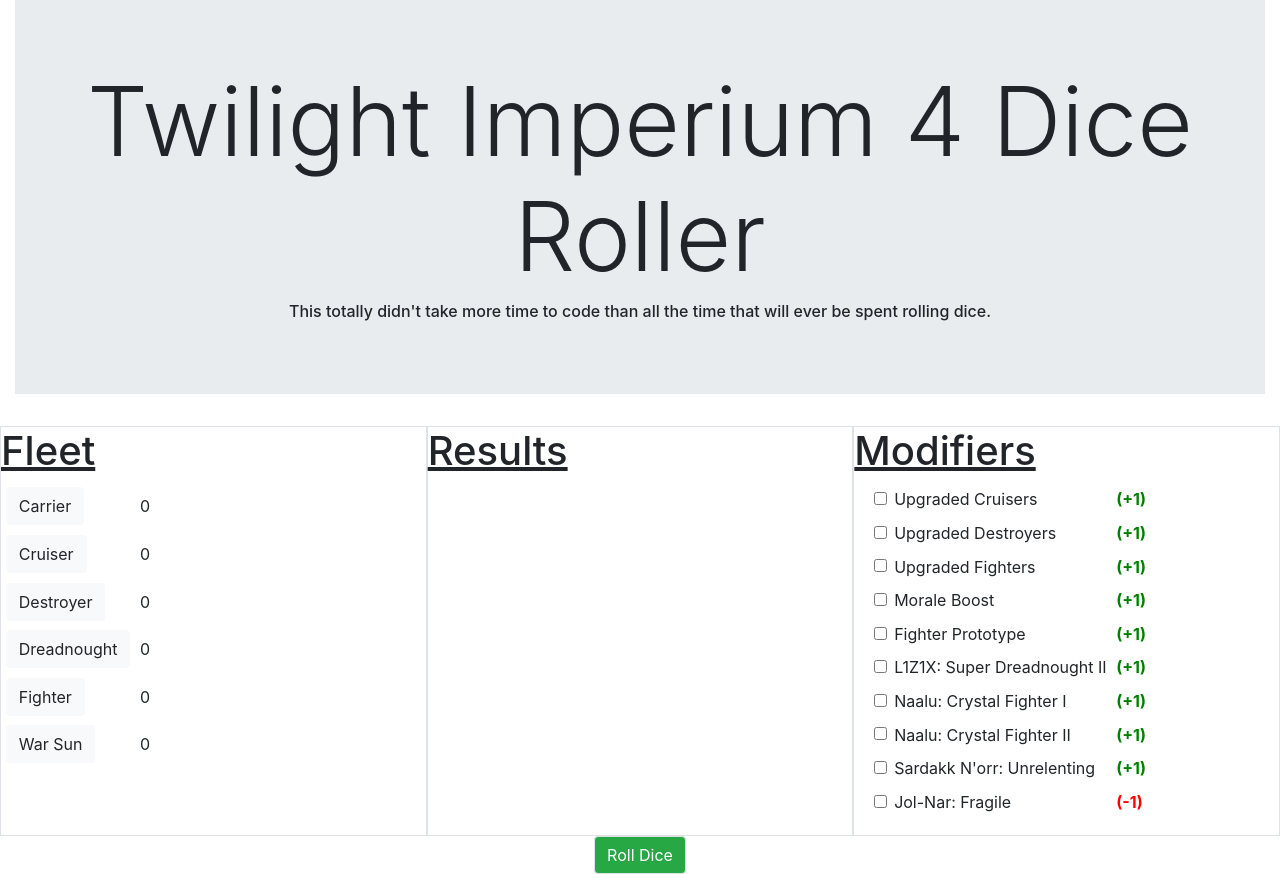
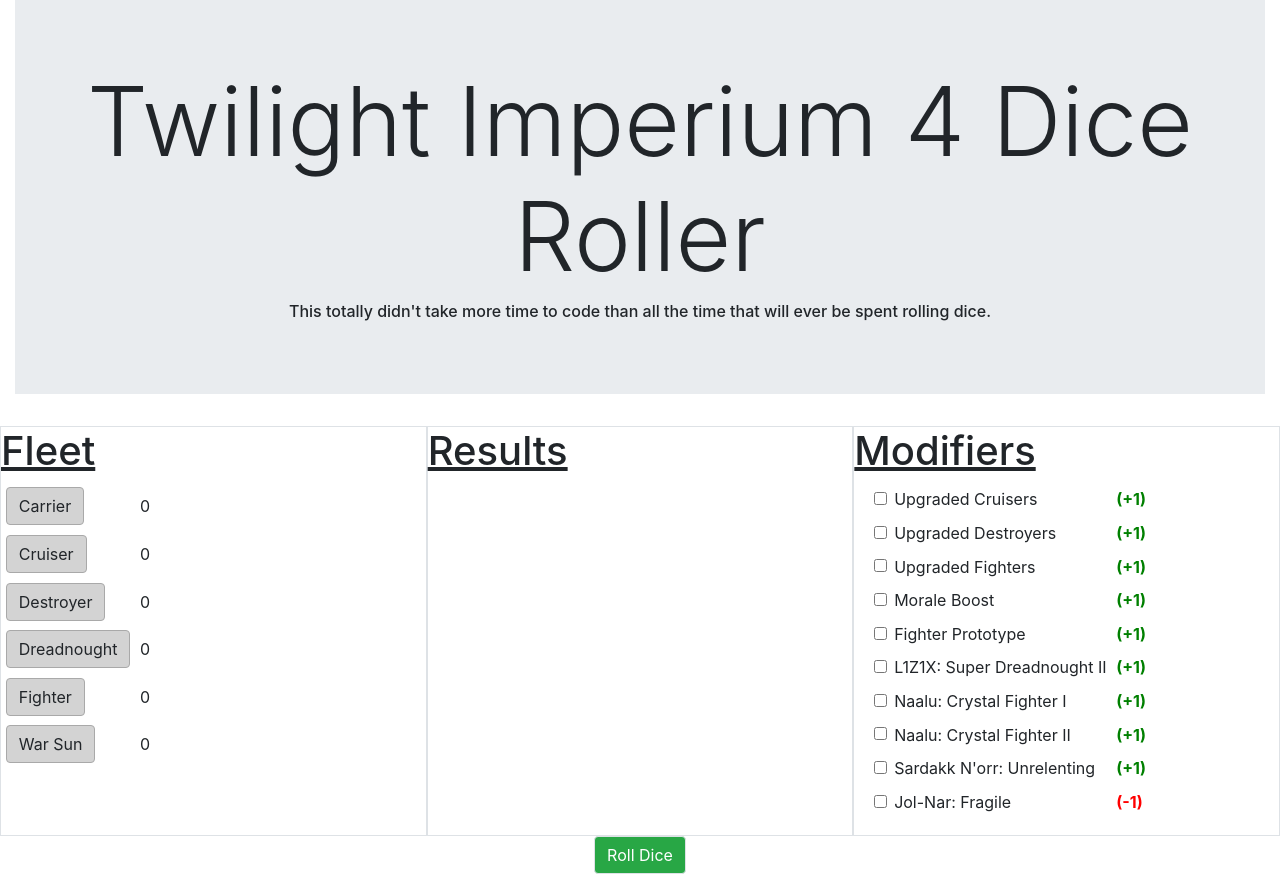
Before and after one commit to UvulaBob/ti4dice, a React (Create React App) app: page / in a window 1280 px wide. Built offline with nearby package versions, Linux system fonts and the light colour scheme.

Commit message:
Refactoring some .push() calls

```diff
--- a/src/App.js
+++ b/src/App.js
@@ -22,7 +22,7 @@
 
     handleModifierCheckboxChange = (e) => {
         if (this.activeModifierIds.includes(e.target.id)) {
-            this.activeModifierIds = this.activeModifierIds.filter((activeModifier) => { return activeModifier !== e.target.id});
+            this.activeModifierIds.splice(this.activeModifierIds.indexOf(e.target.id), 1);
         } else {
             this.activeModifierIds.push(e.target.id);
         }
@@ -30,13 +30,12 @@
 
 
     handleShipButtonClick = (e) => {
-        if (this.state.combatStarted) {
-            return;
+        if (!this.state.combatStarted) {
+            const shipName = e.target.name;
+            const newState = Object.assign({}, this.state);
+            newState.fleet[shipName].push(ShipDefinitions[shipName]);
+            this.setState(newState);
         }
-        const shipName = e.target.name;
-        const newState = Object.assign({}, this.state);
-        newState.fleet[shipName].push(ShipDefinitions[shipName]);
-        this.setState(newState);
     };
 
     handleRollDiceButtonClick = () => {
@@ -44,25 +43,25 @@
     };
 
     render() {
-        const resultItems = [];
+        let resultItems = [];
+
         if (this.state.combatStarted) {
-            for (let shipType in this.state.fleet) {
+            resultItems = Object.keys(this.state.fleet).filter((shipType) => {
+                return this.state.fleet[shipType].length > 0;
+            }).map((shipType) => {
                 const shipCount = this.state.fleet[shipType].length;
-                if (shipCount > 0) {
-                    resultItems.push(<ResultItem key={resultItems.length - 1}  activeModifierIds={this.activeModifierIds} ship={ShipDefinitions[shipType]} shipCount={shipCount} />);
-                }
-            }
+                return <ResultItem key={shipType} activeModifierIds={this.activeModifierIds}
+                                   ship={ShipDefinitions[shipType]} shipCount={shipCount}/>
+            })
         }
 
-        const shipButtons = [];
-        for (let shipType in this.state.fleet) {
-            shipButtons.push(<ShipButton key={shipType} shipCount={this.state.fleet[shipType].length} disabled={this.state.combatStarted} onClick={this.handleShipButtonClick} ship={ShipDefinitions[shipType]} />);
-        }
+        const shipButtons = Object.keys(this.state.fleet).map((shipType) =>
+            <ShipButton key={shipType} shipCount={this.state.fleet[shipType].length} disabled={this.state.combatStarted} onClick={this.handleShipButtonClick} ship={ShipDefinitions[shipType]} />
+        );
 
-        const modifierCheckboxes = [];
-        for (let modifierId in ModifierDefinitions) {
-            modifierCheckboxes.push(<ModifierCheckbox key={modifierId} onChange={this.handleModifierCheckboxChange} id={modifierId}/>);
-        }
+        const modifierCheckboxes = Object.keys(ModifierDefinitions).map((modifierId =>
+            <ModifierCheckbox key={modifierId} onChange={this.handleModifierCheckboxChange} id={modifierId}/>)
+        );
 
         return (
             <div className="App">
--- a/src/components/ResultItem.js
+++ b/src/components/ResultItem.js
@@ -12,15 +12,17 @@
 
     createRollResults() {
         const rollResults = [];
-        for (let i = this.shipCount; i > 0; i-- ) {
-            for (let j = this.numberOfDice; j > 0; j--) {
-                rollResults.push(<RollResult totalModifier={this.totalModifier} key={rollResults.length - 1} target={this.target} />)
+        for (let i = 1; i <= this.shipCount; i++) {
+            for (let j = 1; j <= this.numberOfDice; j++) {
+                rollResults.push(<RollResult totalModifier={this.totalModifier} key={`${this.shipName}_${i}_die_${j}`} target={this.target} />)
             }
         }
+
         return rollResults;
-    }
+    };
 
     render() {
+
         this.props.activeModifierIds.forEach( (activeModifierId) => {
             if (ModifierDefinitions[activeModifierId].ships.includes(this.shipName)) {
                 this.totalModifier += ModifierDefinitions[activeModifierId].value;
--- a/src/components/ShipButton.js
+++ b/src/components/ShipButton.js
@@ -9,7 +9,9 @@
         return (
             <tr>
                 <td>
-                    <button type="button" disabled={this.props.disabled} className="btn align-middle btn-light" name={this.shipName} onClick={this.props.onClick}>
+                    <button type="button" disabled={this.props.disabled} className="btn align-middle"
+                            style={{backgroundColor:"lightgray", borderColor:"darkgray"}}
+                            name={this.shipName} onClick={this.props.onClick}>
                         {this.friendlyName}
                     </button>
                 </td>
```
Also changed, not shown: src/components/RollResult.js (+6 -6 lines).
